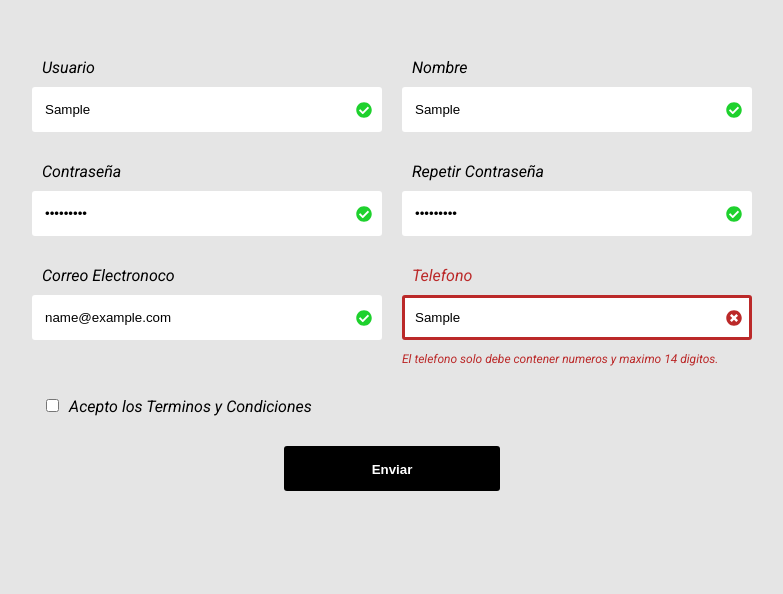
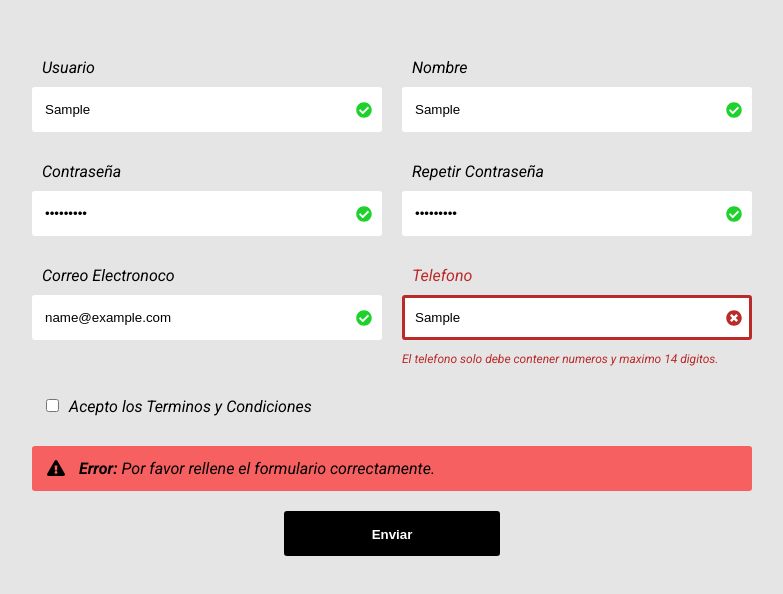
Before and after one commit to winder001/formulario-con-React, a React (Create React App) app: page / in a window 1280 px wide. Both pictures are taken after typing "Sample", "Sample", "Sample123", "Sample123", "name@example.com", "Sample" into the empty fields and a click on the button "Enviar". Shown: the top 594 px of the page, without its empty margins (248-1031 px from the left). Built offline with nearby package versions, Linux system fonts and the light colour scheme.

Commit message:
se muestra el mensaje de error si el formulario se envia incorrectamente

```diff
--- a/src/App.js
+++ b/src/App.js
@@ -145,7 +145,7 @@ const App = () => {
                   </Label>
               </ContenedorTerminos>
 
-             {false && <MensajeError>
+             {formularioValido === false && <MensajeError>
                   <p>
                     <FontAwesomeIcon icon= {faExclamationTriangle}/>
                     <b> Error: </b> Por favor rellene el formulario correctamente.
```
